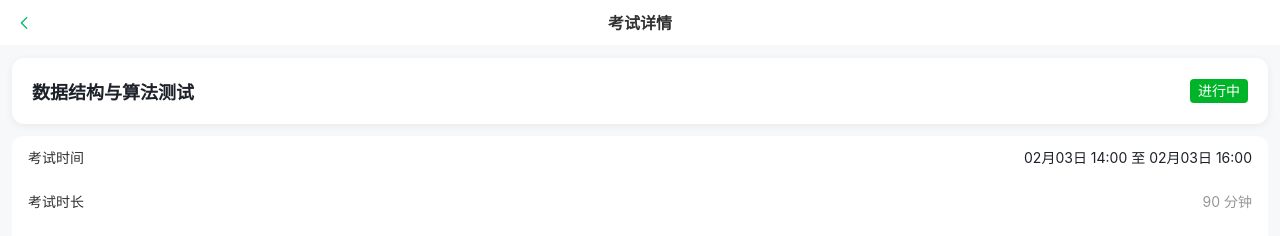
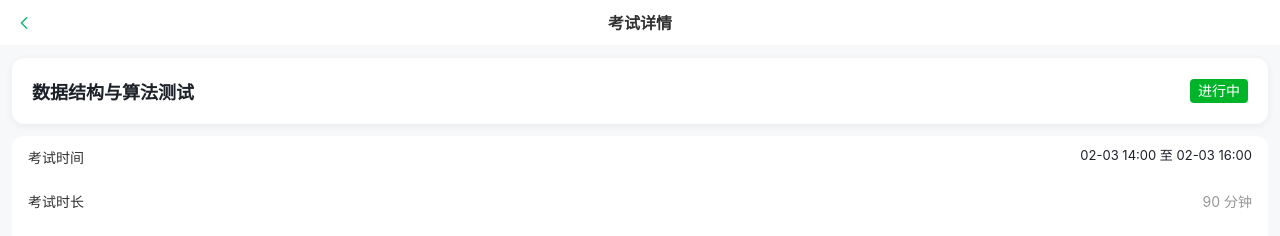
Before and after one commit to qianwenjie/-, a Vue app in the folder prototypes/student-mobile/: page /exam/detail/1 in a window 1280 px wide. Shown: the top 236 px of the page. Built offline with nearby package versions, Linux system fonts and the light colour scheme; no server answers.

Commit message:
fix: 优化考试详情页时间显示
- 移除white-space: nowrap，允许时间换行显示
- 添加word-break: keep-all，保持单词完整性
- 调整字体大小为13px，更紧凑
- 时间格式改为更简洁的 MM-DD HH:mm（如：02-03 14:00）
- 确保长时间文本能完整显示

```diff
--- a/prototypes/student-mobile/src/views/exam/ExamDetail.vue
+++ b/prototypes/student-mobile/src/views/exam/ExamDetail.vue
@@ -203,7 +203,7 @@ const formatDateTime = (time) => {
   const day = String(date.getDate()).padStart(2, '0')
   const hour = String(date.getHours()).padStart(2, '0')
   const minute = String(date.getMinutes()).padStart(2, '0')
-  return `${month}月${day}日 ${hour}:${minute}`
+  return `${month}-${day} ${hour}:${minute}`
 }
 
 // 计算倒计时
@@ -337,9 +337,10 @@ onUnmounted(() => {
 
 .time-info-inline {
   text-align: right;
-  font-size: 14px;
+  font-size: 13px;
   color: #1d2129;
-  white-space: nowrap;
+  line-height: 1.5;
+  word-break: keep-all;
 }
 
 .text-secondary {
```
